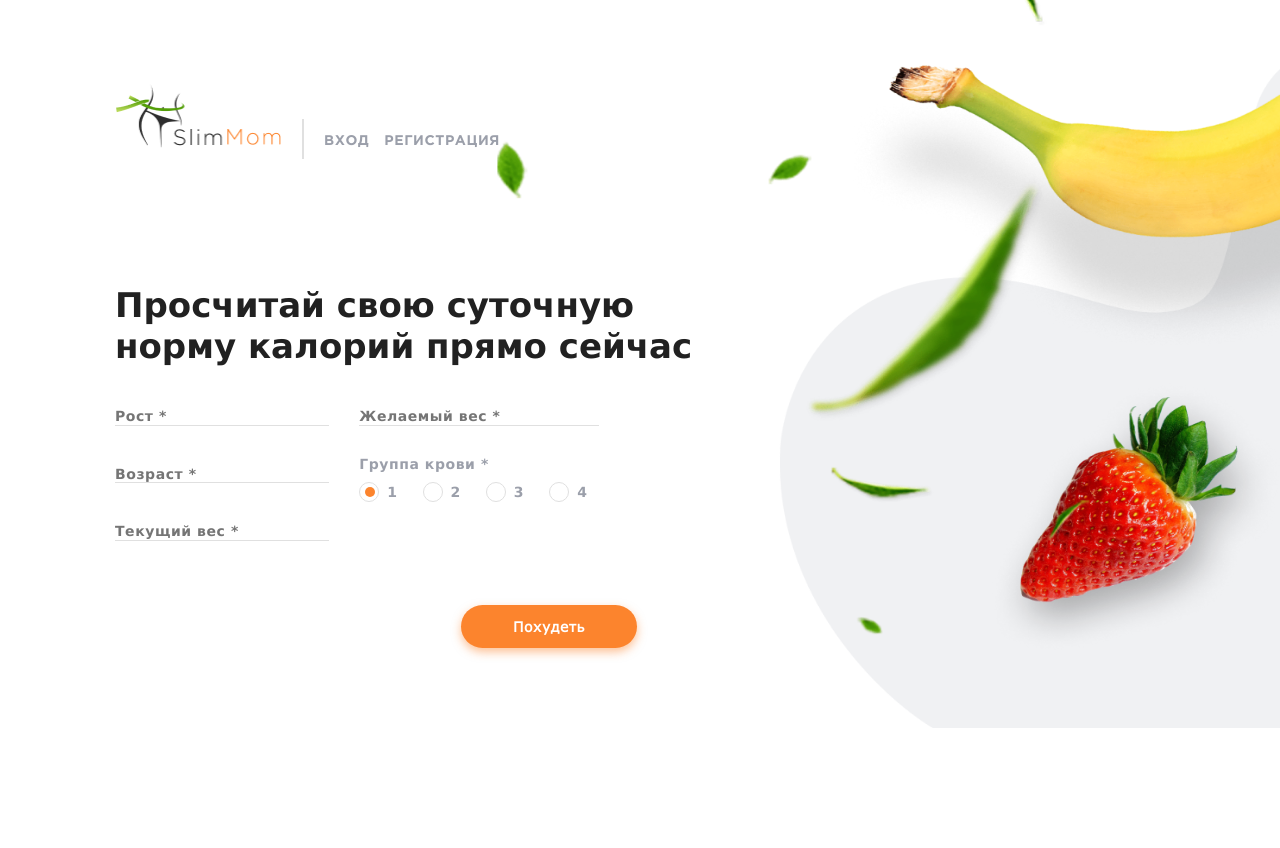
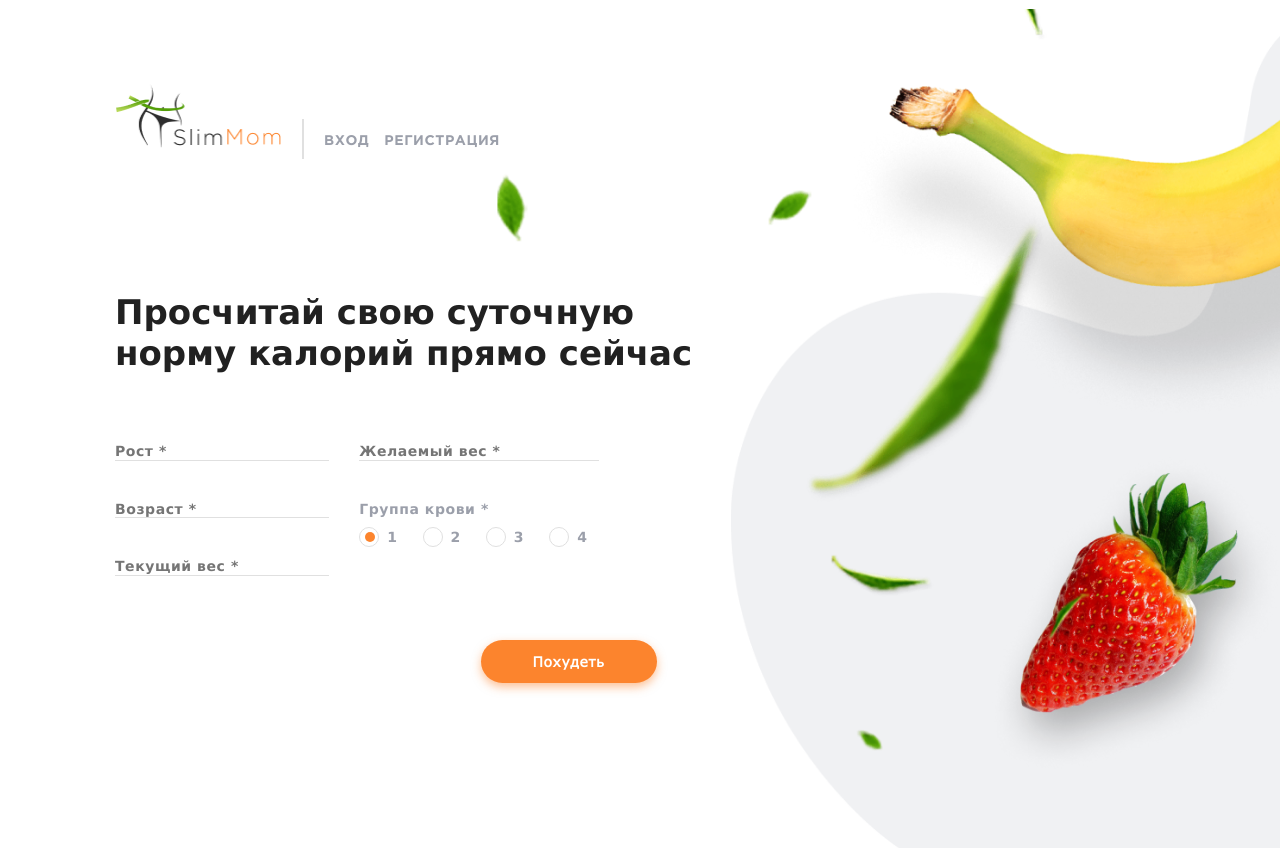
Before and after one commit to salikovskyi/react-project, a React (Create React App) app: page / in a window 1280 px wide. Before the commit the page ends 800 px from the top, so only its background shows below. Built offline with nearby package versions, Linux system fonts and the light colour scheme.

Commit message:
styles main page and login page fix our problems

```diff
--- a/src/components/DailyRateForm/CalorieModal/CalorieModal.module.css
+++ b/src/components/DailyRateForm/CalorieModal/CalorieModal.module.css
@@ -1,6 +1,6 @@
 .modal_section {
   position: fixed;
-  top: 63%;
+  top: 47%;
   left: 50%;
   transform: translate(-50%, -50%);
   background-color: white;
--- a/src/components/LoginForm/LoginForm.module.css
+++ b/src/components/LoginForm/LoginForm.module.css
@@ -7,7 +7,7 @@
     display: flex;
     justify-content: center;
 
-    margin-bottom: 60px;
+    margin-bottom: 71px;
     font-family: "Verdana Bold";
     font-style: normal;
     font-weight: 700;
@@ -38,9 +38,6 @@
     border-bottom: 1px solid rgba(224, 224, 224);
     width: 100%;
     outline: 0;
-    height: 20px;
-    margin-top: 3px;
-    height: 30px;
   }
 
   .input_error {
--- a/src/components/MainCalorieForm/MainCalorieForm.module.css
+++ b/src/components/MainCalorieForm/MainCalorieForm.module.css
@@ -1,19 +1,13 @@
 .input {
   width: 100%;
-  margin-top: 40px;
   border: 0;
   border-bottom: 1px solid rgba(224, 224, 224, 1);
 }
 
+
 .error_input {
   background-color: rgba(228, 31, 36, 0.4);
   border-bottom: 1px solid #e41f24;
-}
-
-.form {
-  min-width: 240px;
-  margin-left: auto;
-  margin-right: 25px;
 }
 .form_section {
   padding-top: 30px;
@@ -95,9 +89,9 @@ input[type="radio"] + label {
     line-height: 1.21;
     letter-spacing: 0.04em;
     color: #9b9faa;
+    margin-top: 30px;
   }
   .form_subtitle {
-    margin-top: 30px;
     margin-bottom: 10px;
     font-family: Verdana;
     font-style: normal;
@@ -106,6 +100,7 @@ input[type="radio"] + label {
     line-height: 1.21;
     letter-spacing: 0.04em;
     color: #9b9faa;
+    margin-top: 30px;
   }
   .form_radioLabel {
     font-family: Verdana;
@@ -133,9 +128,10 @@ input[type="radio"] + label {
     line-height: 1.215;
     color: #212121;
     width: 605px;
+    margin-bottom: 28px;
   }
   .form_section {
-    height: 944px;
+    height: 960px;
     padding-top: 100px;
   }
   .button {
@@ -149,6 +145,8 @@ input[type="radio"] + label {
   .input {
     max-width: 240px;
     margin-right: 15px;
+    margin-top: 40px;
+
   }
   .form {
     margin-right: auto;
@@ -156,14 +154,21 @@ input[type="radio"] + label {
   .form_value {
     width: 50%;
   }
+
+  .form_subtitle{
+    margin-top: 40px;
+  }
 }
 @media screen and (min-width: 1280px) {
   .form_title {
     font-size: 34px;
+
   }
   .button {
-    margin-left: 346px;
+    margin-left: -143px;
     /* margin-bottom: 111px; */
+    display: flex;
+    justify-content: center;
     margin-top: 0px;
   }
   .form_value {
@@ -171,9 +176,9 @@ input[type="radio"] + label {
     max-width: 42%;
   }
   .form_section {
-    height: 850px;
-    padding-top: 137px;
-    padding-bottom: 80px;
+    /* height: 850px; */
+    padding-top: 144px;
+    padding-bottom: 165px;
     height: max-content;
   }
 }
--- a/src/index.css
+++ b/src/index.css
@@ -125,7 +125,7 @@ body {
       url(./assets/images/desctop/desctopBg1x.png);
     background-repeat: no-repeat;
     background-position: bottom 70px right, bottom right;
-    background-size: 812px 659px, 501px 659px;
+    background-size: 812px 769px, 550px 812px;
     /* min-width: 1280px; */
     margin-left: auto;
     margin-right: auto;
```
